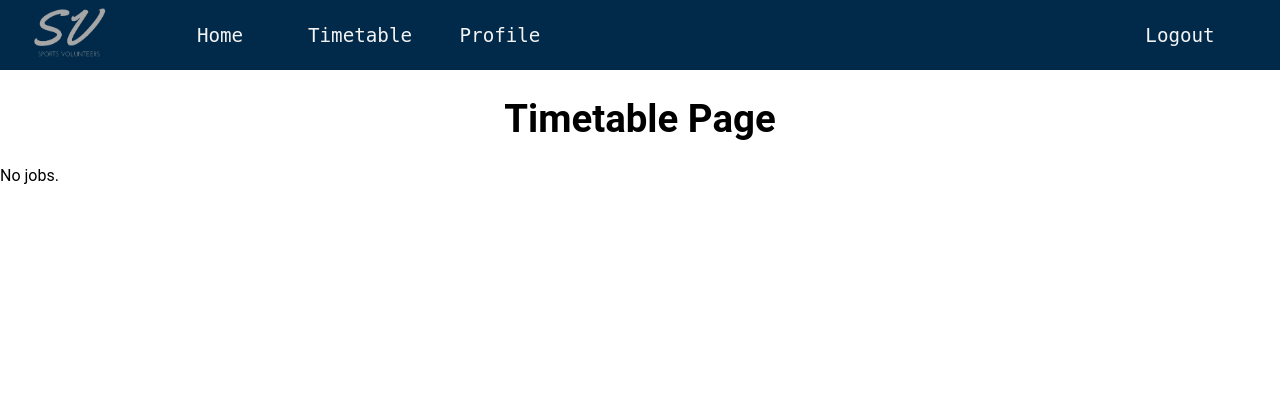
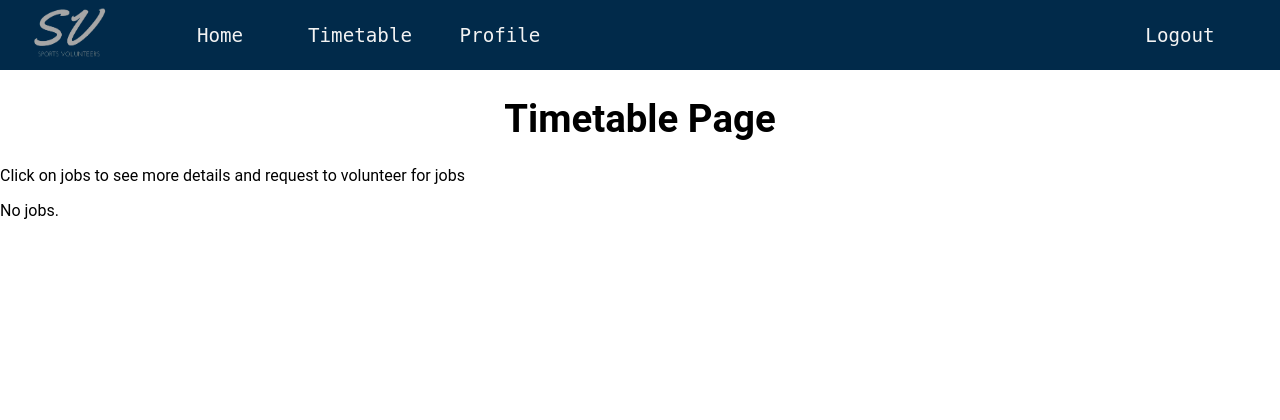
Before and after one commit to Michael-P-Drury/Volunteer-management-for-sports-clubs, a Flask app: page /timetable in a window 1280 px wide. Shown: the top 420 px of the page. Run offline with Flask 3, Linux system fonts and the light colour scheme; some libraries are stand-ins or nearby versions.

Commit message:
added text explaining how to volunteer to timetable

```diff
--- a/website/templates/timetable.html
+++ b/website/templates/timetable.html
@@ -2,6 +2,8 @@
 
 {% block page_content %}
 <h1 class = 'page_title'>Timetable Page</h1>
+
+<p>Click on jobs to see more details and request to volunteer for jobs</p>
 
 {% if jobs %}
 <div style="margin:0px 100px; text-align:center; ">
@@ -52,7 +54,6 @@
 
                     {% endif %}
 
-
             </div>
         </div>
     </div>
```
